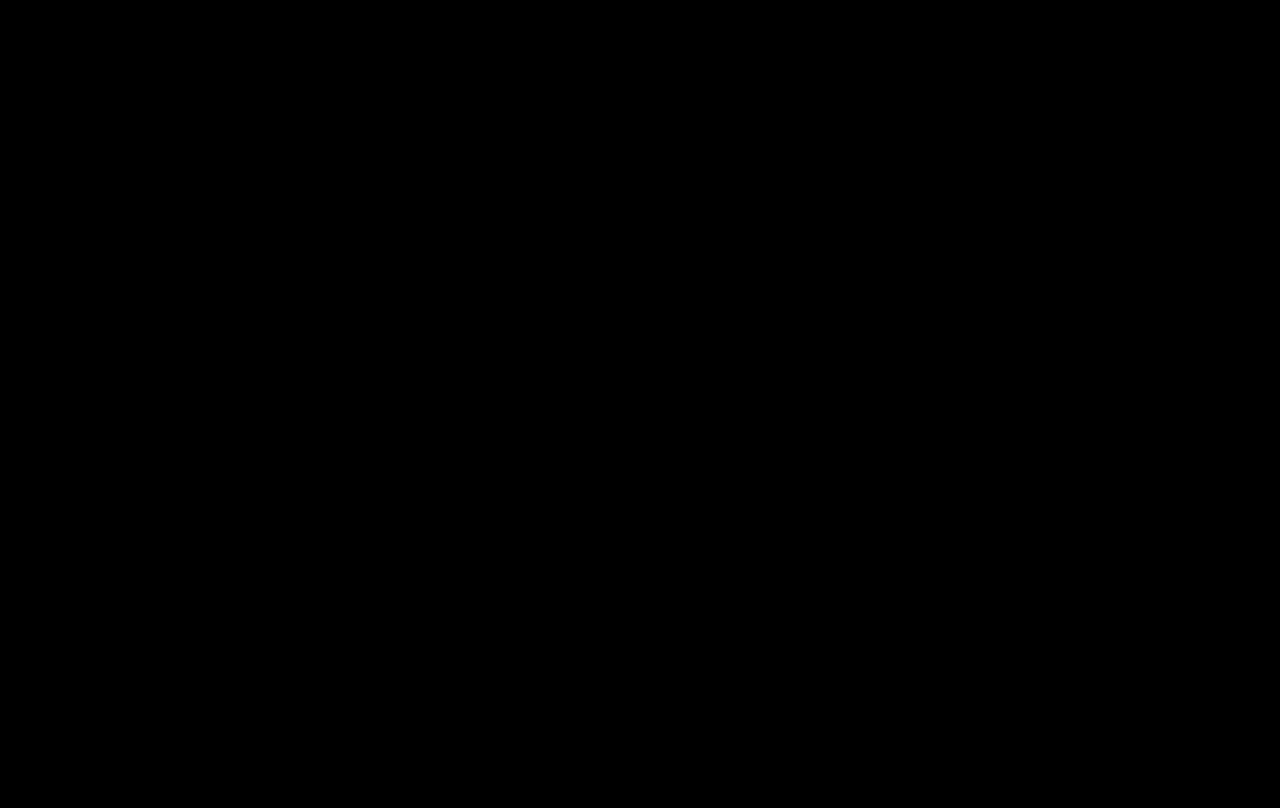
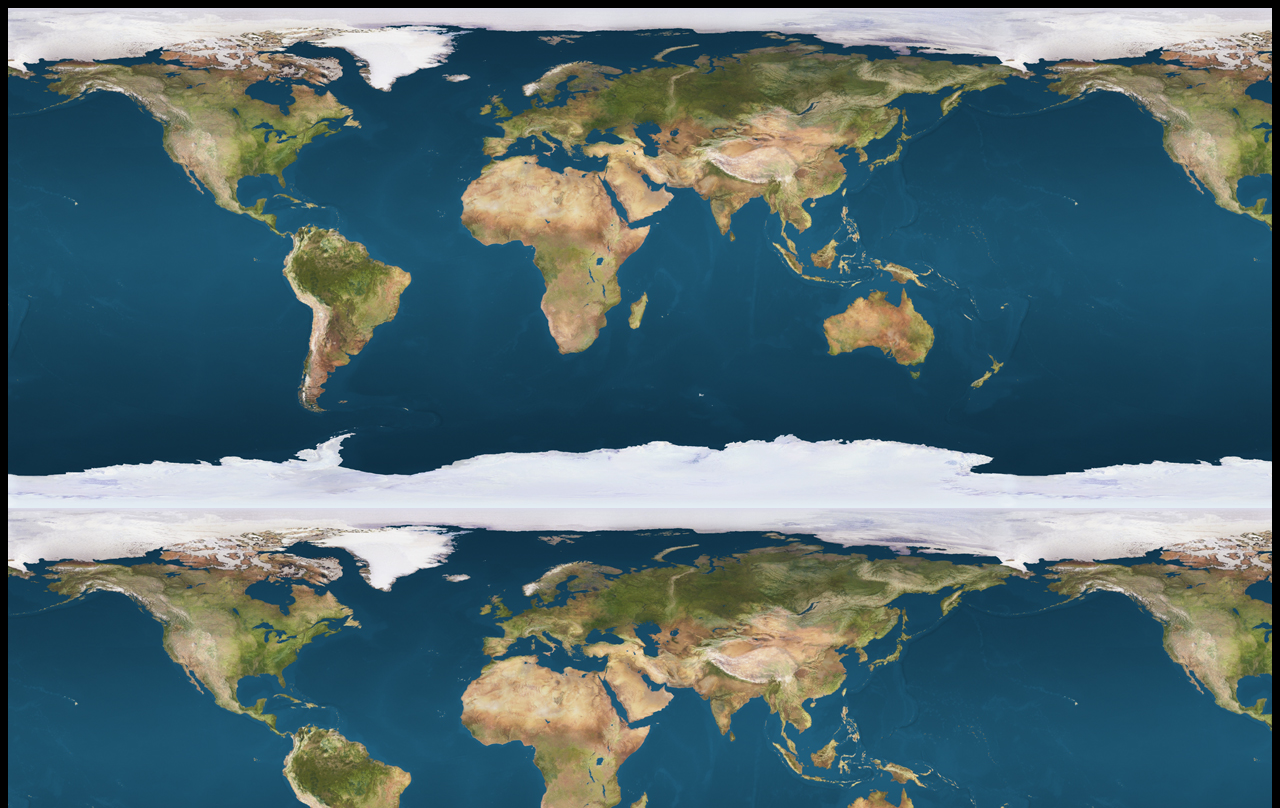
Before and after one commit to warrendsteinacker-max/AI-GAME-PROJ, a React (Vite) app in the folder asta-centrifugal-frontier/: page / in a window 1280 px wide. Built offline with nearby package versions, Linux system fonts and the light colour scheme.

Commit message:
got the img in background

```diff
--- a/asta-centrifugal-frontier/src/components/Comp.jsx
+++ b/asta-centrifugal-frontier/src/components/Comp.jsx
@@ -25,6 +25,6 @@ export const Comp = () => {
     // <form onSubmit={ptoB}><input type='text' value={data} placeholder="data" onChange={(e) => setData(e.target.value)}></input><button type='submit'>post data</button></form>
 
     // <footer>by</footer> */}
-    <div id="boxxx"></div>
+    <div style={{backgroundImage: 'url(/earth_day.jpg)', height: '100vh', width: '100wh'}}></div>
     </>);
 };
--- a/asta-centrifugal-frontier/src/index.css
+++ b/asta-centrifugal-frontier/src/index.css
@@ -1,4 +1,4 @@
-/* Global Game Styles */
+Global Game Styles
 body, html, #root {
   margin: 0;
   padding: 0;
@@ -11,19 +11,19 @@ body, html, #root {
 }
 
 /* Custom Cursor for the Tactical Map */
-canvas {
+/* canvas {
   display: block;
-}
+} */
 
 /* Animations for AI Scenarios */
-.fade-in {
+/* .fade-in {
   animation: fadeIn 0.5s ease-in;
-}
+} */
 
-@keyframes fadeIn {
+/* @keyframes fadeIn {
   from { opacity: 0; transform: translateY(10px); }
   to { opacity: 1; transform: translateY(0); }
-}
+} */
 
 .boxxx{
   background-image: url(/earth_day.jpg);
```
